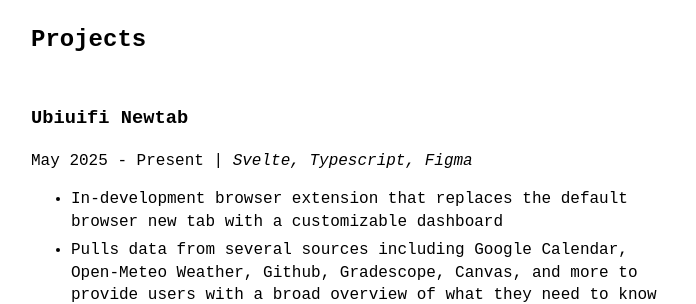
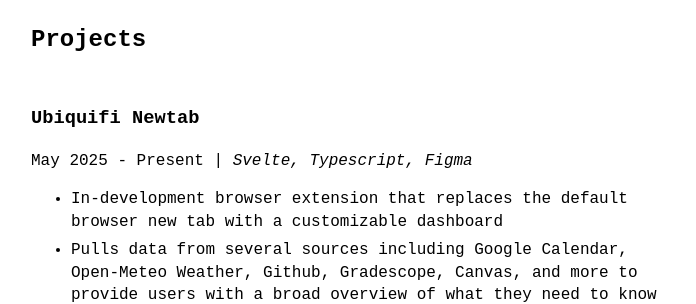
Before and after one commit to jbko6/PersonalWebsiteV5, a Jekyll site: the page built from index.md, in a window 1280 px wide and 900 px high, scrolled down 1937 px. Shown: the part 153-457 px from the top of the window, without its empty margins (289-985 px from the left). Built offline with Jekyll 4.4.1, drawn with Linux system fonts in a browser that asks for light colours.

Commit message:
Update resume.yml

```diff
--- a/_data/resume.yml
+++ b/_data/resume.yml
@@ -35,7 +35,7 @@
       - Designed attractive flyers and graphics to market Cathedral programs.
 
 projects:
-  - title: Ubiuifi Newtab
+  - title: Ubiquifi Newtab
     tools: Svelte, Typescript, Figma
     years: May 2025 - Present
     details:
```
